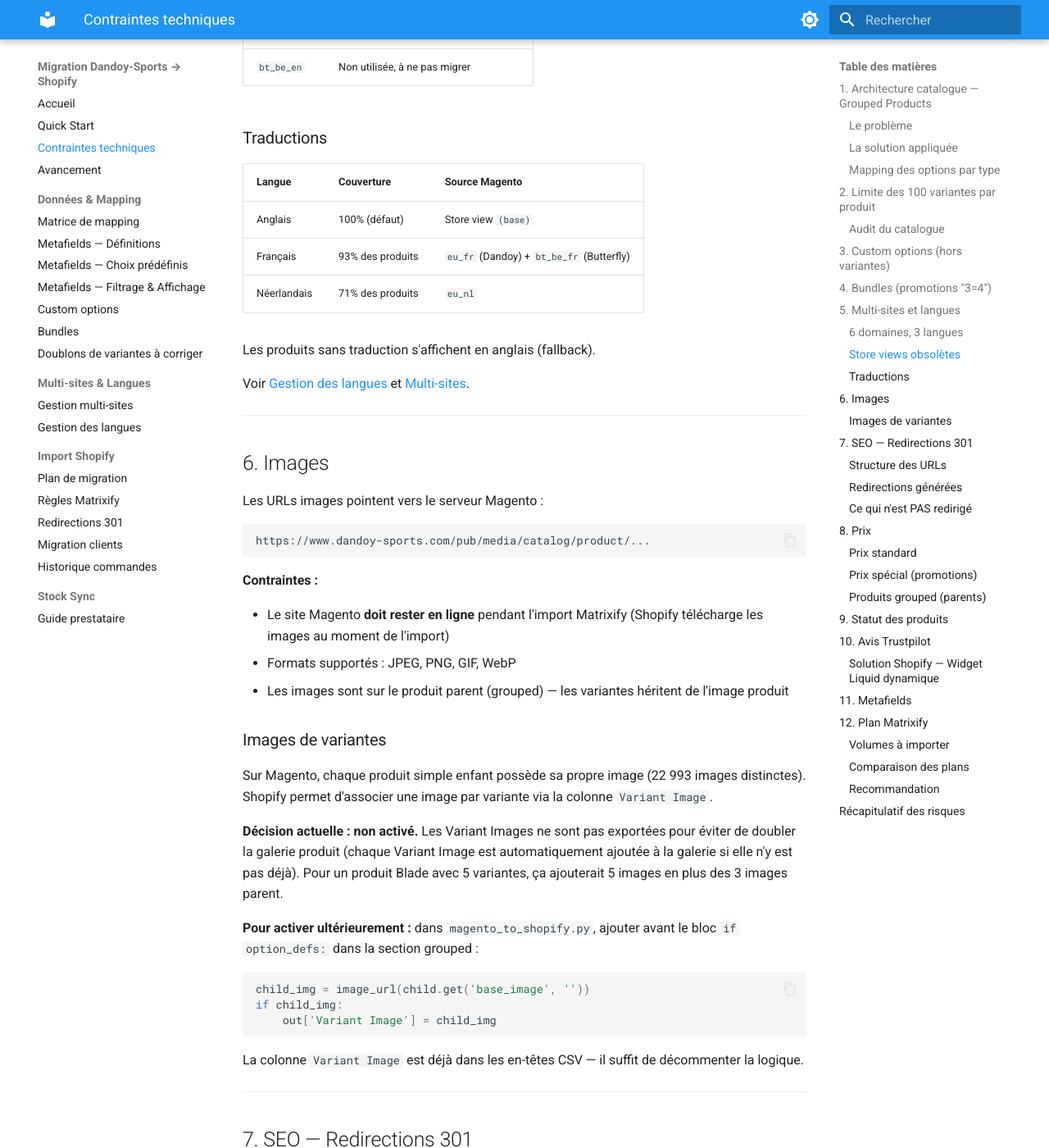
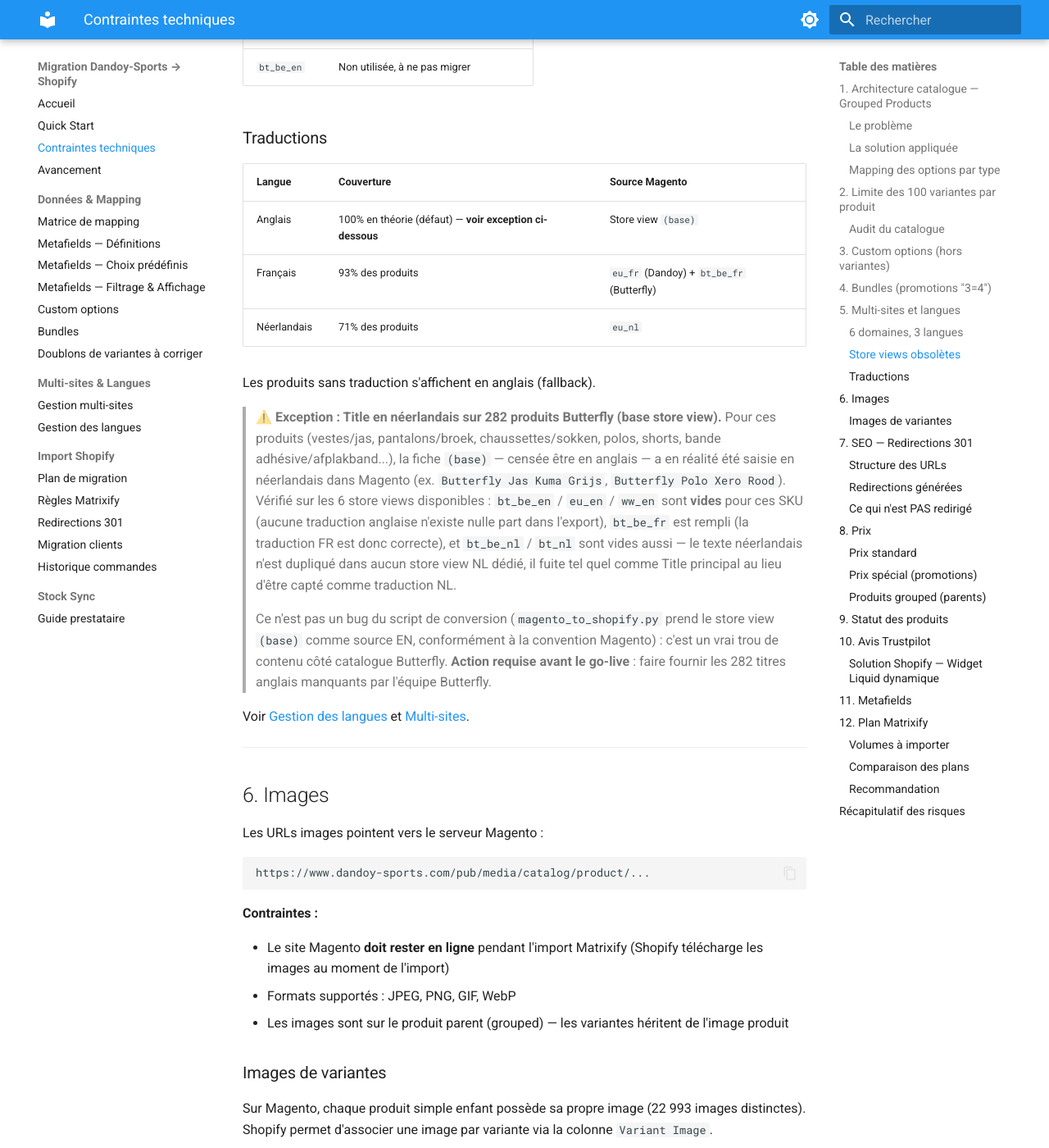
Before and after one commit to Webdigitales/dandoy-migration-2026, an MkDocs documentation site: the page built from 05_DOCS/contraintes-techniques.md, in a window 1280 px wide and 1400 px high, scrolled down 3592 px. Shown: the whole window at 82% size. Built offline with MkDocs 1.6.1 and Material for MkDocs 9.7.7, drawn with Linux system fonts in a browser that asks for light colours.

Commit message:
Document missing English titles for 282 Butterfly products
Add a note in contraintes-techniques.md flagging that the Magento base
store view (assumed 100% English) is actually Dutch for 282 Butterfly
clothing/accessory products, with no English translation available in any
store view. French translations exist and are correctly picked up; a
proper Magento fix (English titles from Butterfly) is needed before go-live.

Co-Authored-By: Claude Sonnet 5 <noreply@anthropic.com>

```diff
--- a/05_DOCS/contraintes-techniques.md
+++ b/05_DOCS/contraintes-techniques.md
@@ -121,11 +121,27 @@ Pas de migration data nécessaire. Voir [Bundles](./mapping/bundles.md).
 
 | Langue | Couverture | Source Magento |
 |---|---|---|
-| Anglais | 100% (défaut) | Store view `(base)` |
+| Anglais | 100% en théorie (défaut) — **voir exception ci-dessous** | Store view `(base)` |
 | Français | 93% des produits | `eu_fr` (Dandoy) + `bt_be_fr` (Butterfly) |
 | Néerlandais | 71% des produits | `eu_nl` |
 
 Les produits sans traduction s'affichent en anglais (fallback).
+
+> ⚠️ **Exception : Title en néerlandais sur 282 produits Butterfly (base store view).**
+> Pour ces produits (vestes/jas, pantalons/broek, chaussettes/sokken, polos, shorts,
+> bande adhésive/afplakband...), la fiche `(base)` — censée être en anglais — a en
+> réalité été saisie en néerlandais dans Magento (ex. `Butterfly Jas Kuma Grijs`,
+> `Butterfly Polo Xero Rood`). Vérifié sur les 6 store views disponibles :
+> `bt_be_en` / `eu_en` / `ww_en` sont **vides** pour ces SKU (aucune traduction anglaise
+> n'existe nulle part dans l'export), `bt_be_fr` est rempli (la traduction FR est donc
+> correcte), et `bt_be_nl` / `bt_nl` sont vides aussi — le texte néerlandais n'est
+> dupliqué dans aucun store view NL dédié, il fuite tel quel comme Title principal
+> au lieu d'être capté comme traduction NL.
+>
+> Ce n'est pas un bug du script de conversion (`magento_to_shopify.py` prend le store
+> view `(base)` comme source EN, conformément à la convention Magento) : c'est un vrai
+> trou de contenu côté catalogue Butterfly. **Action requise avant le go-live** :
+> faire fournir les 282 titres anglais manquants par l'équipe Butterfly.
 
 Voir [Gestion des langues](./architecture/langues.md) et [Multi-sites](./architecture/multi-sites.md).
 
```
